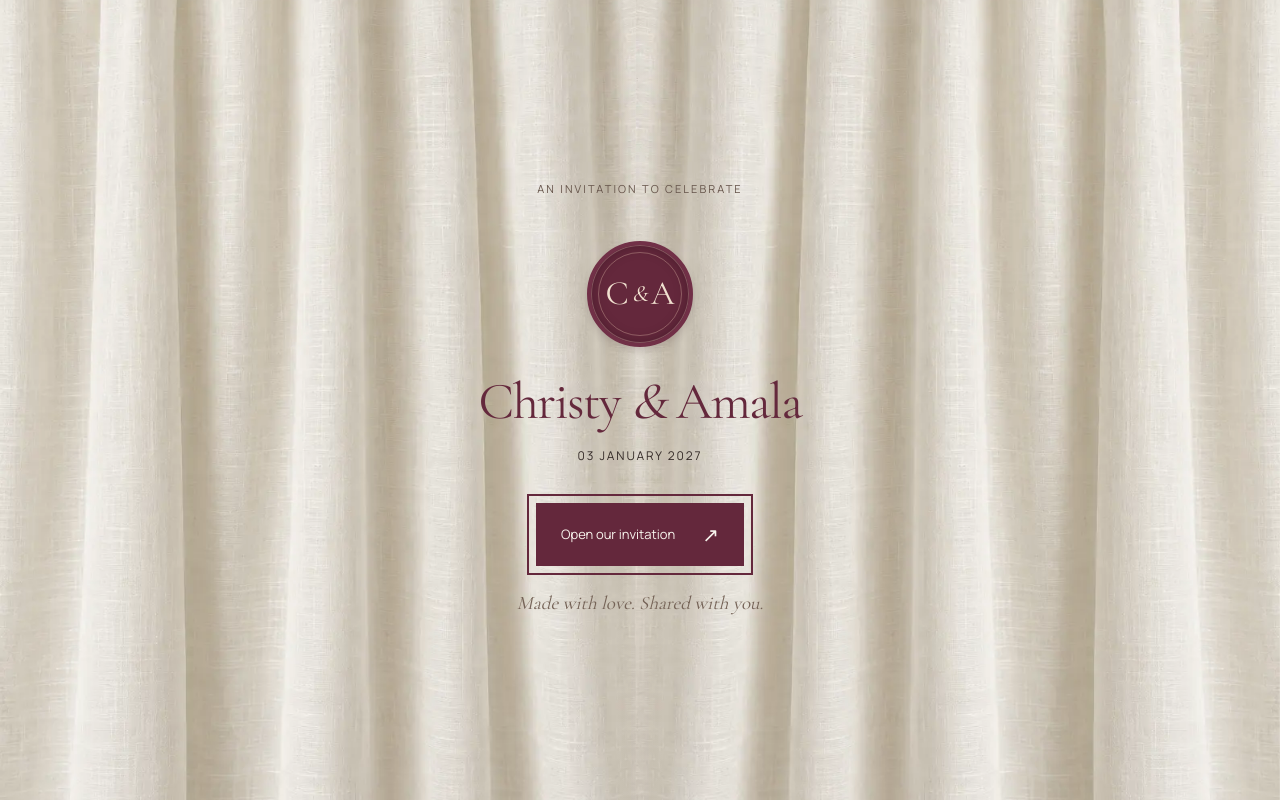
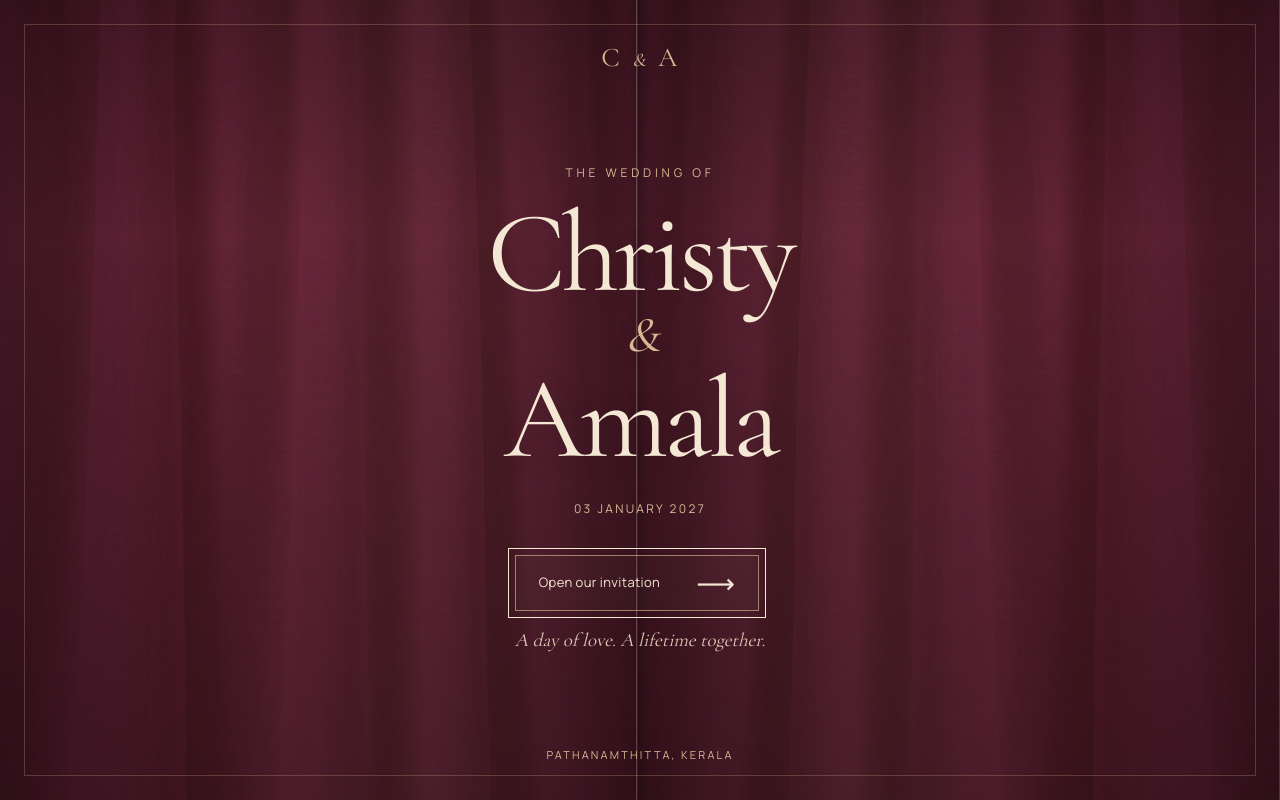
Before and after one commit to mathewsageorge/Christy-Amala, a Next.js app: page / in a window 1280 px wide. Shown: the top 800 px of the page. Built offline with nearby package versions, Linux system fonts and the light colour scheme.

Commit message:
Redesign entrance with burgundy fabric and champagne typography

```diff
--- a/src/app/globals.css
+++ b/src/app/globals.css
@@ -108,34 +108,56 @@ h2 em { color:var(--burgundy); font-weight:400; }
 
 /* Native method=dialog form lets guests enter even before JS or media loads. */
 .invitation-locked { overflow:hidden; }
-.invitation-gate { position:fixed; inset:0; margin:0; padding:0; border:0; width:100%; height:100%; max-width:none; max-height:none; color:var(--espresso); background:transparent; overflow:hidden; z-index:60; }
+/* The entrance uses the original fabric asset, tinted to match the invitation. */
+.invitation-gate { --gate-ink:#f4e7d4; --gate-gold:#d8b893; position:fixed; inset:0; margin:0; padding:0; border:0; width:100%; height:100%; max-width:none; max-height:none; color:var(--gate-ink); background:transparent; overflow:auto; z-index:60; }
 .invitation-gate::backdrop { background:transparent; }
-.curtain-panel { position:absolute; top:-1%; bottom:-1%; width:50.3%; background-color:#f4f0e8; transition:transform 1.8s cubic-bezier(.45,.03,.22,1) .12s; will-change:transform; backface-visibility:hidden; }
-.curtain-panel::before { content:""; position:absolute; inset:0; background-image:url('/images/ivory-curtain.webp'); background-position:center; background-size:cover; }
-.curtain-panel::after { content:""; position:absolute; top:0; bottom:0; width:28px; opacity:.5; transition:opacity 1.6s ease .2s; }
-.curtain-left { left:0; transform-origin:left 15%; }
-.curtain-left::after { right:0; background:linear-gradient(90deg,transparent,#5a46321a); }
-.curtain-right { right:0; transform-origin:right 15%; }
-.curtain-right::before { transform:scaleX(-1); }
-.curtain-right::after { left:0; background:linear-gradient(90deg,#5a46321a,transparent); }
-.gate-content { position:relative; z-index:1; display:flex; flex-direction:column; align-items:center; justify-content:center; text-align:center; height:100%; min-height:500px; padding:28px; transition:opacity .35s ease,transform .5s ease; }
-.gate-content>.eyebrow { font-size:11px; margin:0 0 42px; color:#67564c; }
-.wax-seal { width:106px; height:106px; display:grid; place-items:center; color:#f0e0cf; background:#64283c; border:4px solid #713047; border-radius:50%; box-shadow:0 4px 7px #3b232528,inset 0 0 0 1px #d8bbae55,inset 0 0 13px #220a1466; }
-.wax-seal>span { width:84px;height:84px;border:1px solid #cfa99b6b;display:grid;grid-auto-flow:column;align-items:center;justify-content:center;gap:3px;border-radius:50%;font-family:var(--serif);font-size:34px;font-weight:400; }
-.wax-seal i { font-size:23px; }
-.gate-content h2 { font-size:52px; margin:27px 0 8px; color:var(--burgundy); letter-spacing:-.03em; }
-.gate-content h2 i { font-weight:400; }
-.gate-date { font-size:12px; letter-spacing:.16em; text-transform:uppercase; margin:7px 0 37px; }
-.open-button { min-height:54px; color:var(--ivory); background:var(--burgundy); border:1px solid var(--burgundy); padding:13px 24px; font-size:13px; display:flex; align-items:center; gap:27px; transition:background .2s,transform .15s; }
-.open-button:focus-visible { outline-offset:7px; }
-.open-button:hover { background:#4f1e2f; }
-.open-button:active { transform:scale(.98); }
-.open-button>span { font-size:20px; }
-.gate-note { font-family:var(--serif); font-style:italic; font-size:19px; margin:20px 0 0; color:#746256; }
-.is-opening .curtain-left { transform:translate3d(-104%,0,0) scaleX(.78) skewY(.6deg); }
-.is-opening .curtain-right { transform:translate3d(104%,0,0) scaleX(.78) skewY(-.6deg); }
-.is-opening .curtain-panel::after { opacity:.15; }
-.is-opening .gate-content { opacity:0; transform:translateY(-3px); pointer-events:none; }
+.gate-veil { position:fixed; inset:0; background:#251119; opacity:1; transition:opacity 2s cubic-bezier(.2,.65,.3,1) .5s; pointer-events:none; }
+.curtain-panel { position:fixed; top:-2%; bottom:-2%; width:50.2%; background:#4d192b; transition:transform 2.2s cubic-bezier(.65,0,.25,1) .4s; will-change:transform; backface-visibility:hidden; }
+.curtain-panel::before { content:""; position:absolute; inset:0; background-image:linear-gradient(180deg,#21091355,transparent 30%,#24081155),url('/images/ivory-curtain.webp'); background-color:#6b263e; background-blend-mode:multiply; background-position:center; background-size:cover; }
+.curtain-panel::after { content:""; position:absolute; inset:0; background:linear-gradient(90deg,#13060b65,transparent 28%,#fbd3a909 65%,#19080e55); border-right:1px solid #ddb99224; box-shadow:inset -12px 0 24px -19px #000; }
+.curtain-left { left:0; transform-origin:left center; }
+.curtain-right { right:0; transform-origin:right center; }
+.curtain-right::before,.curtain-right::after { transform:scaleX(-1); }
+.gate-content { position:relative; z-index:1; display:flex; flex-direction:column; align-items:center; justify-content:center; text-align:center; min-height:100%; padding:105px 28px 88px; transition:opacity .55s ease,transform .75s cubic-bezier(.2,.65,.3,1); }
+.gate-content::before { content:""; position:absolute; inset:24px; border:1px solid #d8b89340; pointer-events:none; }
+.gate-monogram { position:absolute; top:40px; font-family:var(--serif); font-size:27px; letter-spacing:.06em; line-height:1.3; color:var(--gate-gold); }
+.gate-monogram i { font-size:19px; margin-inline:3px; }
+.gate-title-group>.eyebrow { margin:0 0 22px; font-size:12px; font-weight:400; letter-spacing:.32em; color:var(--gate-gold); }
+.gate-content h2 { display:flex; flex-direction:column; align-items:center; margin:0; font-family:var(--serif); font-size:clamp(78px,9vw,130px); font-weight:400; line-height:.85; letter-spacing:-.04em; color:var(--gate-ink); text-shadow:0 2px 24px #19070b20; }
+.gate-content h2 i { font-weight:400; color:var(--gate-gold); font-size:.43em; line-height:1; margin:8px 0 10px; }
+.gate-date { color:var(--gate-gold); font-size:12px; line-height:1.5; letter-spacing:.2em; text-transform:uppercase; margin:31px 0 0; }
+.gate-enter { margin-top:37px; }
+.open-button { display:flex; align-items:center; justify-content:space-between; gap:36px; min-height:56px; padding:13px 23px; border:1px solid #d8b893a6; border-radius:0; background:#f3dfc706; color:var(--gate-ink); font-size:13px; letter-spacing:.03em; transition:background .3s,color .3s,border-color .3s; }
+.open-button>span { font-size:27px; font-weight:300; line-height:1; transition:transform .3s ease; }
+.open-button:focus-visible { outline:1px solid var(--gate-ink); outline-offset:6px; }
+.open-button:disabled { cursor:default; }
+.gate-note { color:#dfc9b6; font-family:var(--serif); font-style:italic; font-size:19px; margin:15px 0 0; line-height:1.5; }
+.gate-location { position:absolute; bottom:36px; margin:0; color:var(--gate-gold); font-size:11px; letter-spacing:.2em; text-transform:uppercase; }
+.is-opening .curtain-left { transform:translate3d(-104%,0,0) scaleX(.72); }
+.is-opening .curtain-right { transform:translate3d(104%,0,0) scaleX(.72); }
+.is-opening .gate-content { opacity:0; transform:translateY(-12px); pointer-events:none; }
+.is-opening .gate-veil { opacity:0; }
+@media(hover:hover) { .open-button:hover { background:#f4e7d4; color:#4d192b; border-color:#f4e7d4; }.open-button:hover>span{transform:translateX(4px)} }
+@media(max-width:760px) {
+  .gate-content { padding:105px 24px 90px; }
+  .gate-content::before { inset:15px; }
+  .gate-monogram { top:34px; font-size:25px; }
+  .gate-content h2 { font-size:clamp(78px,21vw,104px); }
+  .gate-title-group>.eyebrow { font-size:11px; margin-bottom:26px; letter-spacing:.27em; }
+  .gate-date { font-size:11px; margin-top:30px; letter-spacing:.16em; }
+  .gate-enter { margin-top:34px; }
+  .gate-location { bottom:32px; font-size:10px; letter-spacing:.15em; }
+  .gate-note { font-size:18px; }
+}
+@media(max-height:700px) {
+  .gate-content { padding-top:78px; padding-bottom:70px; }
+  .gate-monogram { top:27px; font-size:23px; }
+  .gate-content h2 { font-size:72px; }
+  .gate-title-group>.eyebrow { margin-bottom:19px; }
+  .gate-date { margin-top:22px; }
+  .gate-enter { margin-top:24px; }
+  .gate-location { bottom:24px; }
+}
 .invitation-entering .name-mask>span { animation:name-reveal 1.25s .55s cubic-bezier(.22,1,.36,1) both; }
 .invitation-entering .name-mask:last-child>span { animation-delay:.75s; }
 .invitation-entering .invitation-line { animation:soft-reveal 1s 1s both; }
@@ -153,11 +175,11 @@ h2 em { color:var(--burgundy); font-weight:400; }
   .celebration{padding:62px 7% 38px}.event{grid-template-columns:1fr;gap:22px;padding:30px 0 34px}.event-name{padding-left:31px}.event h3{font-size:34px;margin-bottom:8px}.event-time{font-size:16px}.event-details{padding-left:31px}.venue-name{font-size:16px}.event-actions{gap:20px;margin-top:18px}.text-action,.calendar-action{font-size:12px;gap:8px}.calendar-action>svg{width:15px}.calendar-both{font-size:12px;padding-top:22px}.calendar-both a{gap:15px}
   .anticipation{padding:65px 5% 64px}.anticipation h2{font-size:40px;margin-bottom:35px}.countdown-value{font-size:51px}.countdown-unit{font-size:10px;letter-spacing:.12em;padding-top:6px}.countdown>div+div::before{height:29px;top:13px}.countdown-date{font-size:11px;margin-top:26px}.closing{padding:44px 8% 44px}.closing h2{font-size:37px;line-height:1.17}.closing-names{font-size:39px}.closing-date{font-size:10px;letter-spacing:.12em}.closing-monogram{margin-top:29px}.footer{font-size:11px;padding:16px 7%}
   .bottom-nav{padding-inline:14px;gap:18px;justify-content:space-around}.bottom-nav>a,.music-control{font-size:12px;gap:5px}.music-control{padding-left:17px;max-width:130px}.nav-index{display:none}.music-bars{width:17px;flex-shrink:0}.music-label{max-width:83px}
-  .gate-content{min-height:450px;padding:24px 20px}.gate-content h2{font-size:43px}.gate-content>.eyebrow{margin-bottom:32px}.gate-date{font-size:11px}.wax-seal{width:94px;height:94px}.wax-seal>span{width:74px;height:74px;font-size:31px}.gate-note{font-size:18px}.open-button{min-height:56px}
+
 }
-@media(max-width:374px) { .hero{padding-inline:7%}h1{font-size:75px}.event-details{padding-left:15px}.event-name{padding-left:28px}.event-actions{gap:16px}.countdown-value{font-size:47px}.gate-content h2{font-size:39px} }
+@media(max-width:374px) { .hero{padding-inline:7%}h1{font-size:75px}.event-details{padding-left:15px}.event-name{padding-left:28px}.event-actions{gap:16px}.countdown-value{font-size:47px} }
 @media(prefers-reduced-motion:reduce) {
-  .curtain-panel{transition:none!important}.is-opening .curtain-left,.is-opening .curtain-right{transform:none}.invitation-gate.is-opening{opacity:0;transition:opacity .15s!important}.invitation-entering .name-mask>span,.invitation-entering .invitation-line,.invitation-entering .hero-date,.invitation-entering .portrait-frame img { animation:none!important; transform:none!important; opacity:1!important; }.invitation-entering .portrait-frame::after{display:none}.music-bars.is-playing i{animation:none!important}
+  .curtain-panel,.gate-veil,.gate-content{transition:none!important}.is-opening .gate-content{transform:none}.is-opening .curtain-left,.is-opening .curtain-right{transform:none}.invitation-gate.is-opening{opacity:0;transition:opacity .15s!important}.invitation-entering .name-mask>span,.invitation-entering .invitation-line,.invitation-entering .hero-date,.invitation-entering .portrait-frame img { animation:none!important; transform:none!important; opacity:1!important; }.invitation-entering .portrait-frame::after{display:none}.music-bars.is-playing i{animation:none!important}
 }
 
 .scripture { max-width:1180px; margin:auto; padding:56px 8% 68px; text-align:center; border-top:1px solid var(--line); }
--- a/src/components/experience.tsx
+++ b/src/components/experience.tsx
@@ -6,7 +6,7 @@ import { MusicController, type MusicStatus } from "@/lib/music-controller";
 
 const idleSubscribe = () => () => {};
 const serverMusic = (): MusicStatus => wedding.music.src ? "off" : "unavailable";
-const OPENED_KEY = "ca-invitation-opened";
+const OPENED_KEY = "ca-invitation-opened-v2";
 
 export function Experience() {
   const dialog = useRef<HTMLDialogElement>(null);
@@ -35,7 +35,7 @@ export function Experience() {
     document.documentElement.classList.add("invitation-entering");
     const reduced = matchMedia("(prefers-reduced-motion: reduce)").matches;
     // Transition completion closes the curtain; this timer is a no-animation fallback.
-    timers.current.push(setTimeout(finishOpening, reduced ? 180 : 2200));
+    timers.current.push(setTimeout(finishOpening, reduced ? 180 : 2900));
   }, [opening, finishOpening]);
 
   useEffect(() => {
@@ -67,14 +67,20 @@ export function Experience() {
       const reducedFinished = event.target === dialog.current && event.propertyName === "opacity";
       if (panelFinished || reducedFinished) finishOpening();
     }}>
+      <div className="gate-veil" aria-hidden="true"/>
       <div className="curtain-panel curtain-left" aria-hidden="true"/><div className="curtain-panel curtain-right" aria-hidden="true"/>
       <div className="gate-content">
-        <p className="eyebrow">An invitation to celebrate</p>
-        <div className="wax-seal" aria-hidden="true"><span>C <i>&</i> A</span></div>
-        <h2 id="gate-title">Christy <i>&</i> Amala</h2>
-        <p className="gate-date">{wedding.dateShort}</p>
-        <form method="dialog" onSubmit={event => { event.preventDefault(); open(); }}><button className="open-button" type="submit" autoFocus disabled={opening}>Open our invitation <span aria-hidden="true">↗</span></button></form>
-        <p className="gate-note">Made with love. Shared with you.</p>
+        <div className="gate-monogram" aria-hidden="true">C <i>&</i> A</div>
+        <div className="gate-title-group">
+          <p className="eyebrow">The wedding of</p>
+          <h2 id="gate-title"><span>Christy</span><i>&</i><span>Amala</span></h2>
+          <p className="gate-date">{wedding.dateShort}</p>
+        </div>
+        <div className="gate-enter">
+          <form method="dialog" onSubmit={event => { event.preventDefault(); open(); }}><button className="open-button" type="submit" autoFocus disabled={opening}>Open our invitation <span aria-hidden="true">⟶</span></button></form>
+          <p className="gate-note">A day of love. A lifetime together.</p>
+        </div>
+        <p className="gate-location">{wedding.place}</p>
       </div>
     </dialog>
     <nav className="bottom-nav" aria-label="Celebration quick links">
```
Also changed, not shown: 1 other file (tests, documents, lock files or other folders).
